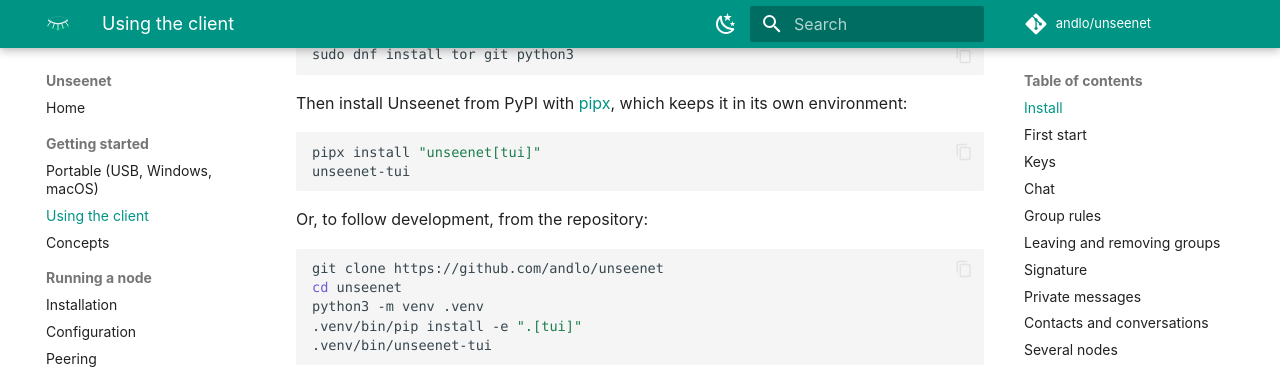
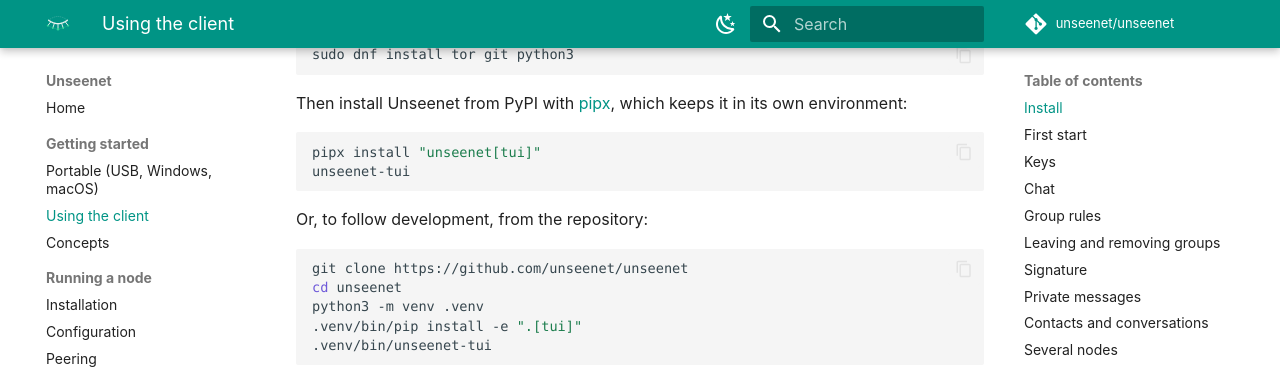
Before and after one commit to unseenet/unseenet, an MkDocs documentation site: the page built from docs/client.md, in a window 1280 px wide and 900 px high, scrolled down 462 px. Shown: the top 369 px of the window. Built offline with MkDocs 1.6.1 and Material for MkDocs 9.7.7, drawn with Linux system fonts in a browser that asks for light colours; comment, search, counter and statistics services are not loaded.

Commit message:
Move to the unseenet organization; documentation at unseenet.org
The repository is now github.com/unseenet/unseenet (the old address
redirects). Links in the client, the docs, the install script, the
package metadata and the portable README point there, and the
documentation lives at https://unseenet.org.

Co-Authored-By: Claude Opus 5.5 <noreply@anthropic.com>
Claude-Session: https://claude.ai/code/session_014NBbEuRW5FUSEkCrUurFtJ

````diff
--- a/docs/client.md
+++ b/docs/client.md
@@ -42,7 +42,7 @@ unseenet-tui
 Or, to follow development, from the repository:
 
 ```bash
-git clone https://github.com/andlo/unseenet
+git clone https://github.com/unseenet/unseenet
 cd unseenet
 python3 -m venv .venv
 .venv/bin/pip install -e ".[tui]"
--- a/mkdocs.yml
+++ b/mkdocs.yml
@@ -1,8 +1,8 @@
 site_name: Unseenet
 site_description: Usenet, unseen - a decentralized, encrypted discussion network over Tor onion services
-site_url: https://andlo.github.io/unseenet/
-repo_url: https://github.com/andlo/unseenet
-repo_name: andlo/unseenet
+site_url: https://unseenet.org/
+repo_url: https://github.com/unseenet/unseenet
+repo_name: unseenet/unseenet
 edit_uri: edit/main/docs/
 copyright: Code Apache-2.0 · Specification and logo CC BY 4.0
 
````
Also changed, not shown: CHANGELOG.md (+2 -2 lines), README.md (+5 -5 lines), docs/node/install.md (+4 -4 lines), docs/node/operations.md (+1 -1 lines), docs/portable.md (+3 -3 lines), pyproject.toml (+4 -4 lines), 7 other files.
